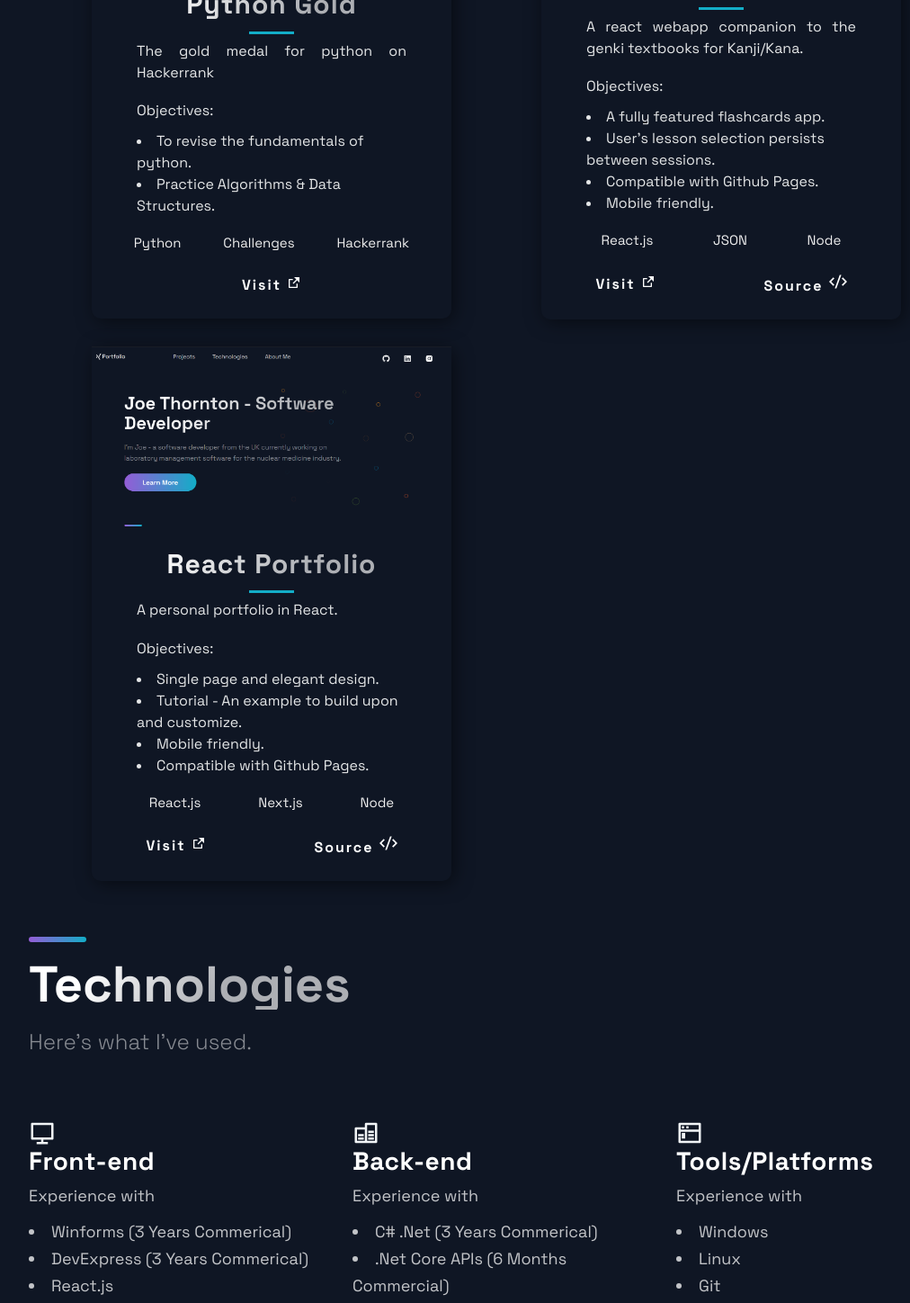
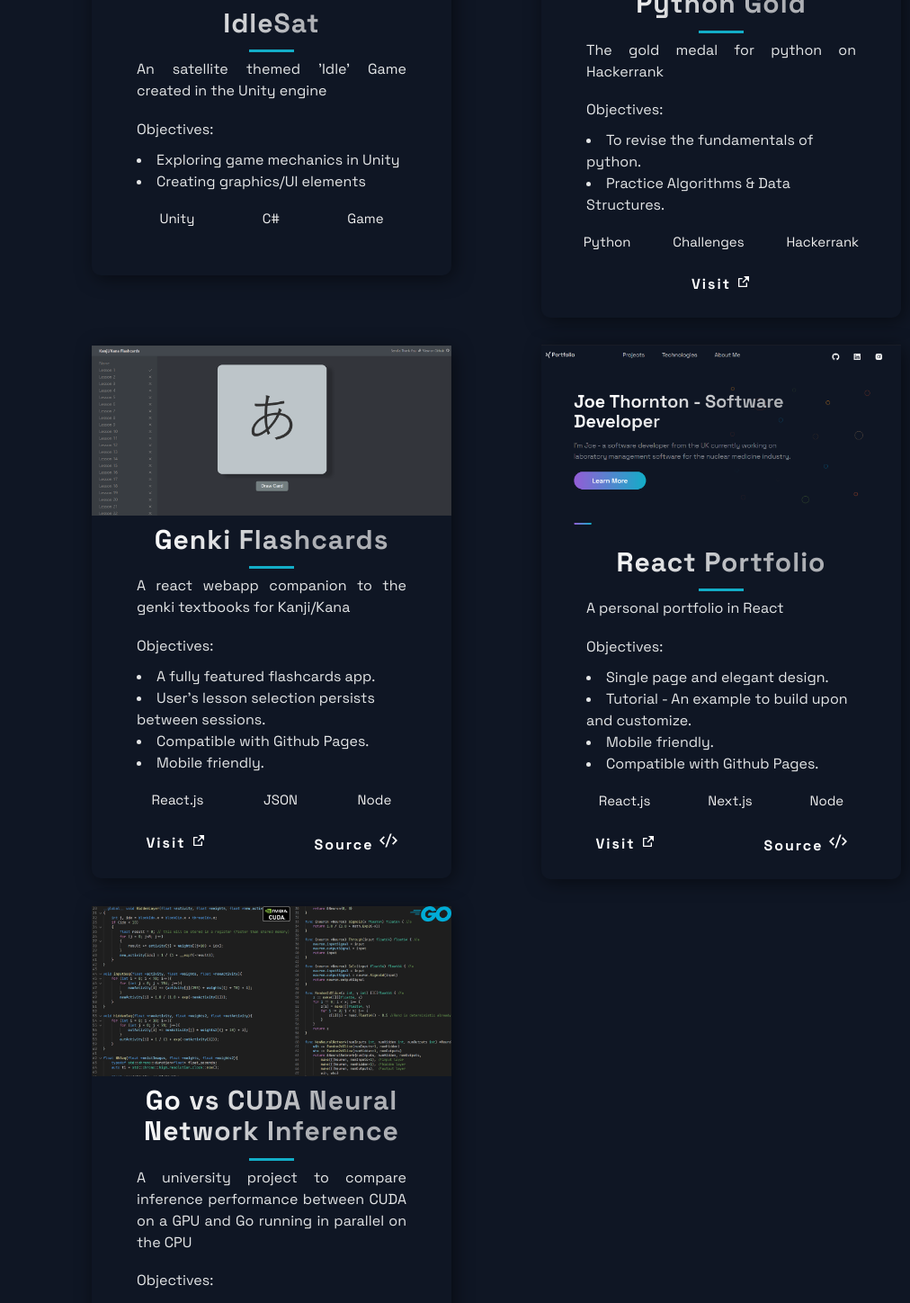
Before and after one commit to FlyLikeAPenguin/React-Portfolio, a Next.js app: page / in a window 1280 px wide. Shown: the part 1180-2628 px from the top of the page at 90% size, without its empty margins (88-1100 px from the left). Built offline with nearby package versions, Linux system fonts and the light colour scheme.

Commit message:
Added new projects.

```diff
--- a/src/constants/constants.js
+++ b/src/constants/constants.js
@@ -1,23 +1,31 @@
 export const projects = [
   {
+    title: 'Go vs CUDA Neural Network Inference',
+    description: "A university project to compare inference performance between CUDA on a GPU and Go running in parallel on the CPU",
+    objectives: ["Improve CUDA knowledge.", "Improve Golang knowledge.", "Explore Go parallelism", "To write NN inference for the MNIST dataset from scratch."],
+    image: './images/5.png',
+    tags: ['CUDA', 'C++', 'Golang', 'ML'],
+    id: 0,
+  },
+  {
     title: 'React Portfolio',
-    description: "A personal portfolio in React.",
+    description: "A personal portfolio in React",
     objectives: ["Single page and elegant design.", "Tutorial - An example to build upon and customize.", "Mobile friendly.", "Compatible with Github Pages."],
     image: './images/1.png',
     tags: ['React.js', 'Next.js', 'Node'],
     source: 'https://github.com/FlyLikeAPenguin/React-Portfolio',
     visit: 'https://flylikeapenguin.github.io/React-Portfolio/',
-    id: 0,
+    id: 1,
   },
   {
     title: 'Genki Flashcards',
-    description: "A react webapp companion to the genki textbooks for Kanji/Kana.",
+    description: "A react webapp companion to the genki textbooks for Kanji/Kana",
     objectives: ["A fully featured flashcards app.", "User's lesson selection persists between sessions.", "Compatible with Github Pages.", "Mobile friendly."],
     image: './images/2.png',
     tags: ['React.js', 'JSON', 'Node'],
     source: 'https://github.com/FlyLikeAPenguin/Genki-Flashcards',
     visit: 'https://flylikeapenguin.github.io/Genki-Flashcards/',
-    id: 1,
+    id: 2,
   },
   {
     title: 'Python Gold',
@@ -26,8 +34,16 @@ export const projects = [
     image: './images/3.png',
     tags: ['Python', 'Challenges', 'Hackerrank'],
     visit: 'https://www.hackerrank.com/FlyLikeAPenguin',
-    id: 2,
-  }
+    id: 3,
+  },
+  {
+    title: 'IdleSat',
+    description: "An satellite themed 'Idle' Game created in the Unity engine",
+    objectives: ["Exploring game mechanics in Unity", "Creating graphics/UI elements"],
+    image: './images/4.gif',
+    tags: ['Unity', 'C#', 'Game'],
+    id: 4,
+  },
 ];
 
 export const TimeLineData = [
```
Also changed, not shown: public/images/4.gif (added), public/images/5.png (added).
